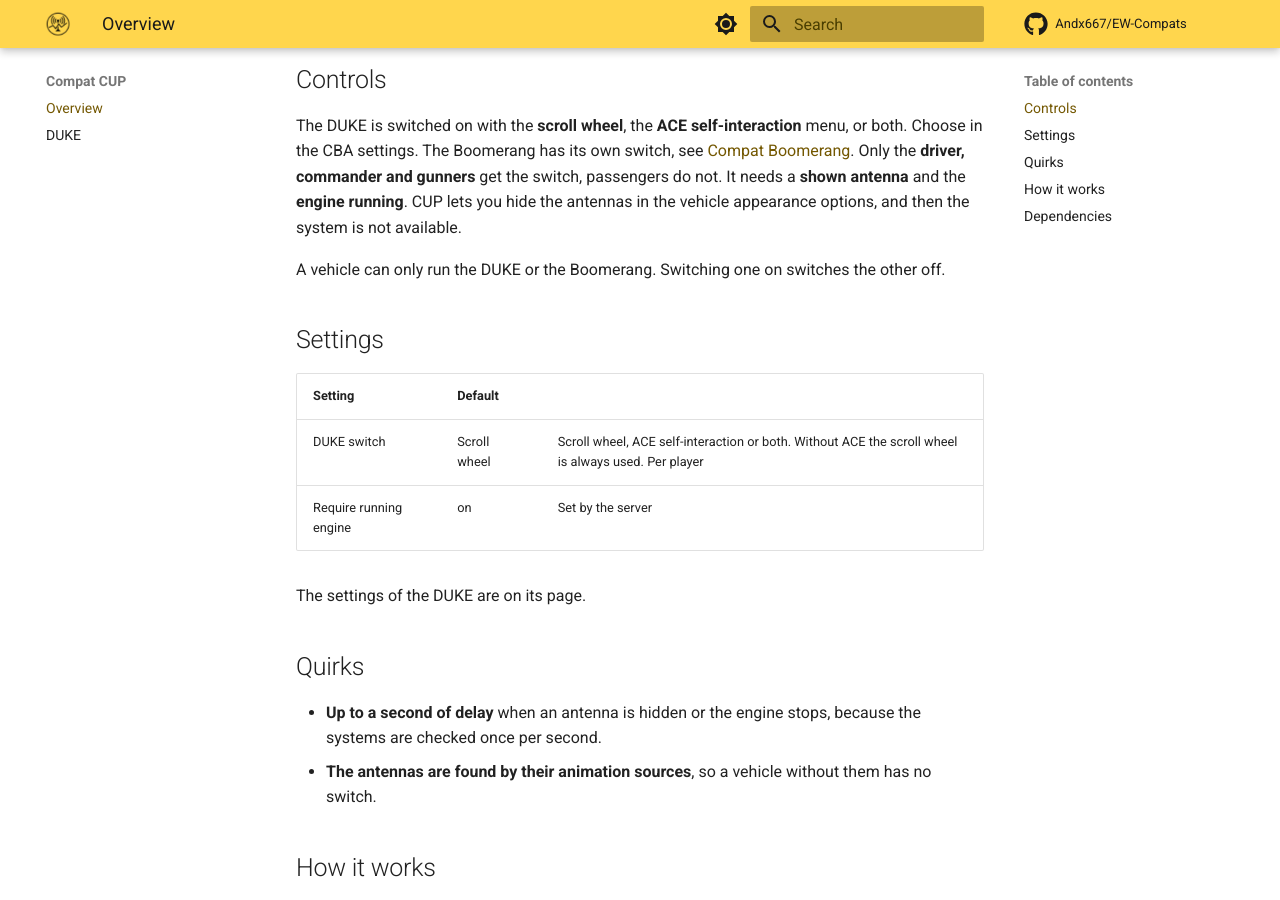
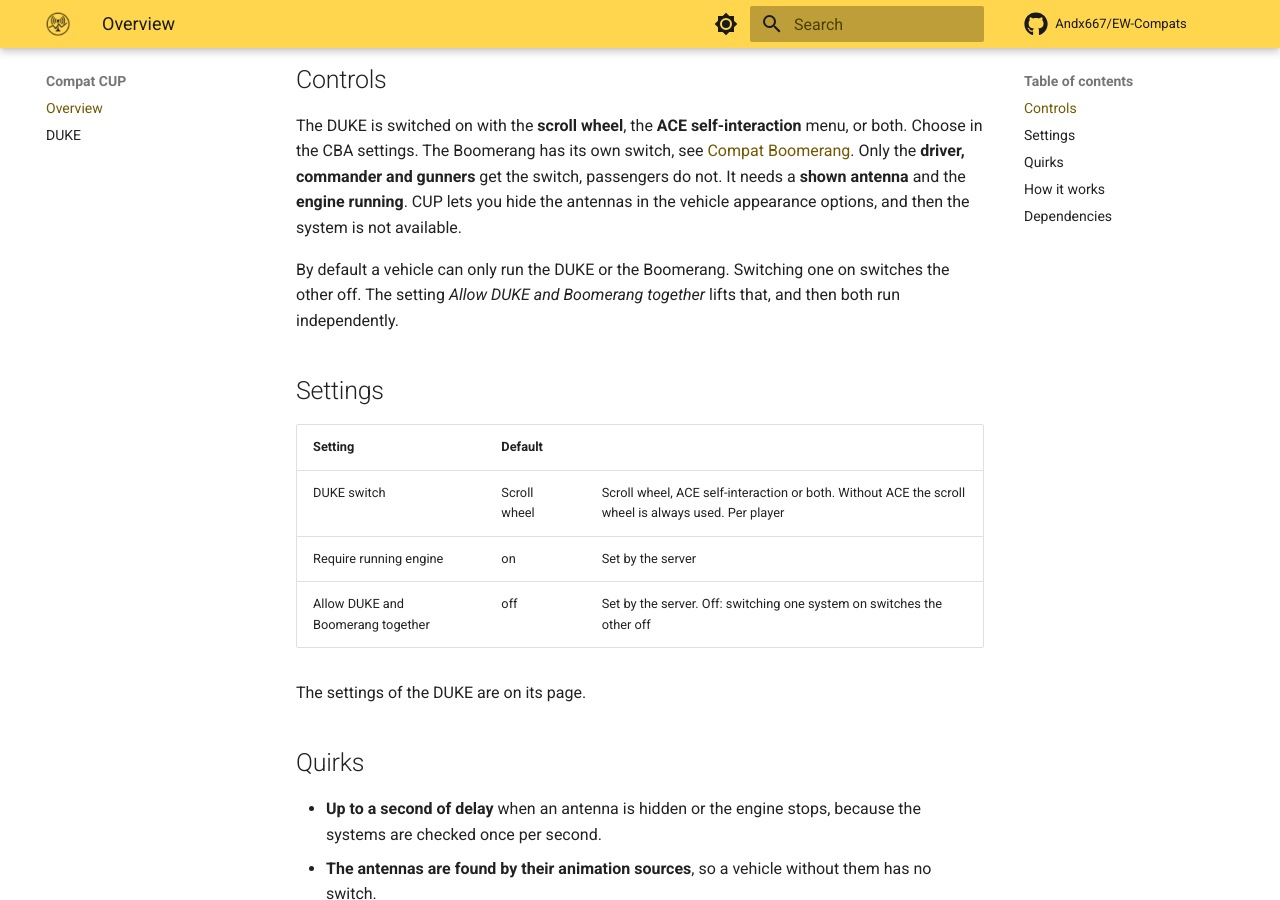
Before and after one commit to Andx667/EW-Compats, an MkDocs documentation site: the page built from docs/compat-cup.md, in a window 1280 px wide and 900 px high, scrolled down 646 px. Built offline with MkDocs 1.6.1 and Material for MkDocs 9.7.7, drawn with Linux system fonts in a browser that asks for light colours; plug-ins that fetch from the network failed and are left out; comment, search, counter and statistics services are not loaded.

Commit message:
Add a setting to run the CUP DUKE and Boomerang together
Fixes #37

Co-Authored-By: Claude Sonnet 5.5 <noreply@anthropic.com>

```diff
--- a/docs/compat-cup.md
+++ b/docs/compat-cup.md
@@ -13,7 +13,7 @@ The DUKE builds on the shared addon `compat_cup`, which finds the vehicles with
 
 The DUKE is switched on with the **scroll wheel**, the **ACE self-interaction** menu, or both. Choose in the CBA settings. The Boomerang has its own switch, see [Compat Boomerang](compat-boomerang.md#controls). Only the **driver, commander and gunners** get the switch, passengers do not. It needs a **shown antenna** and the **engine running**. CUP lets you hide the antennas in the vehicle appearance options, and then the system is not available.
 
-A vehicle can only run the DUKE or the Boomerang. Switching one on switches the other off.
+By default a vehicle can only run the DUKE or the Boomerang. Switching one on switches the other off. The setting *Allow DUKE and Boomerang together* lifts that, and then both run independently.
 
 ## Settings
 
@@ -21,6 +21,7 @@ A vehicle can only run the DUKE or the Boomerang. Switching one on switches the
 |---|---|---|
 | DUKE switch | Scroll wheel | Scroll wheel, ACE self-interaction or both. Without ACE the scroll wheel is always used. Per player |
 | Require running engine | on | Set by the server |
+| Allow DUKE and Boomerang together | off | Set by the server. Off: switching one system on switches the other off |
 
 The settings of the DUKE are on its page.
 
```
Also changed, not shown: CHANGELOG.md (+1 -0 lines), addons/compat_cup/README.md (+2 -1 lines), addons/compat_cup_boomerang/README.md (+2 -2 lines), addons/compat_cup_duke/README.md (+1 -1 lines), 5 other files.
